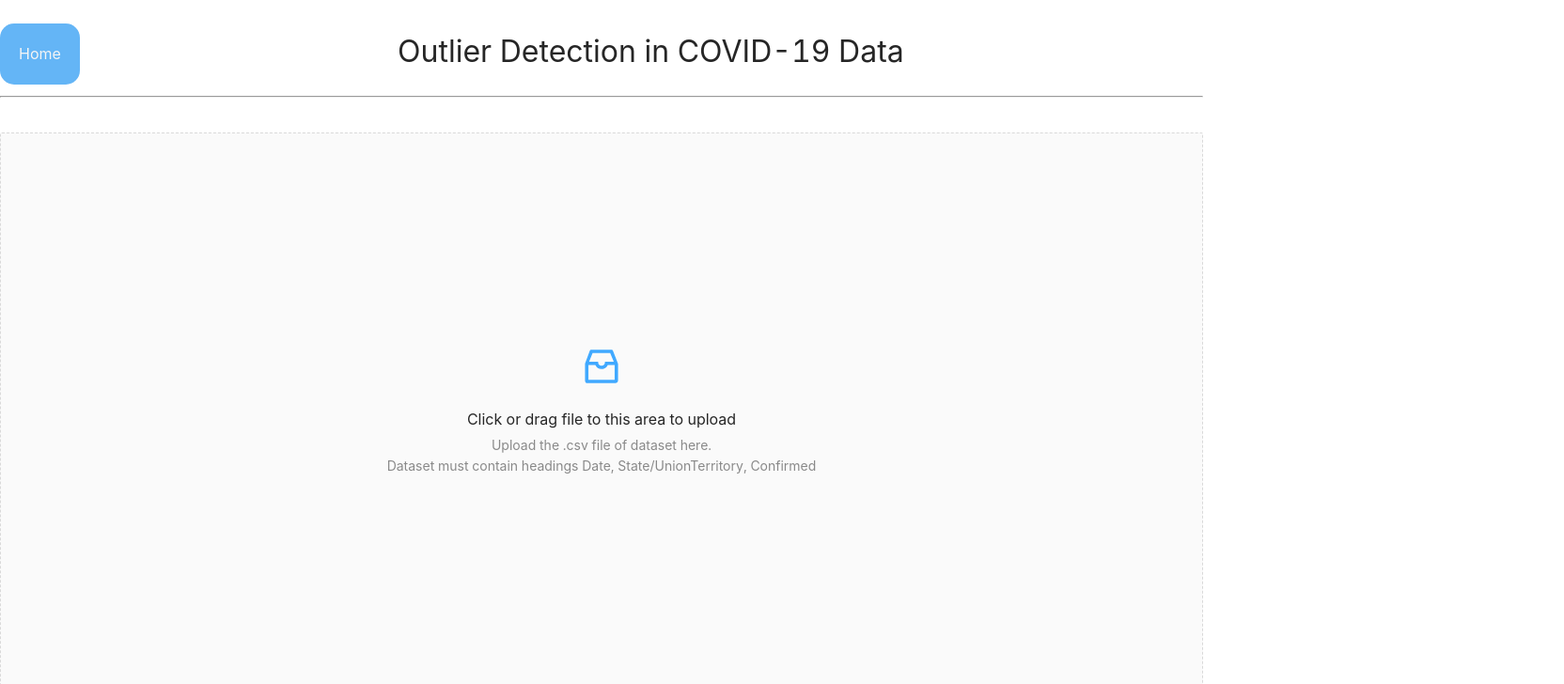
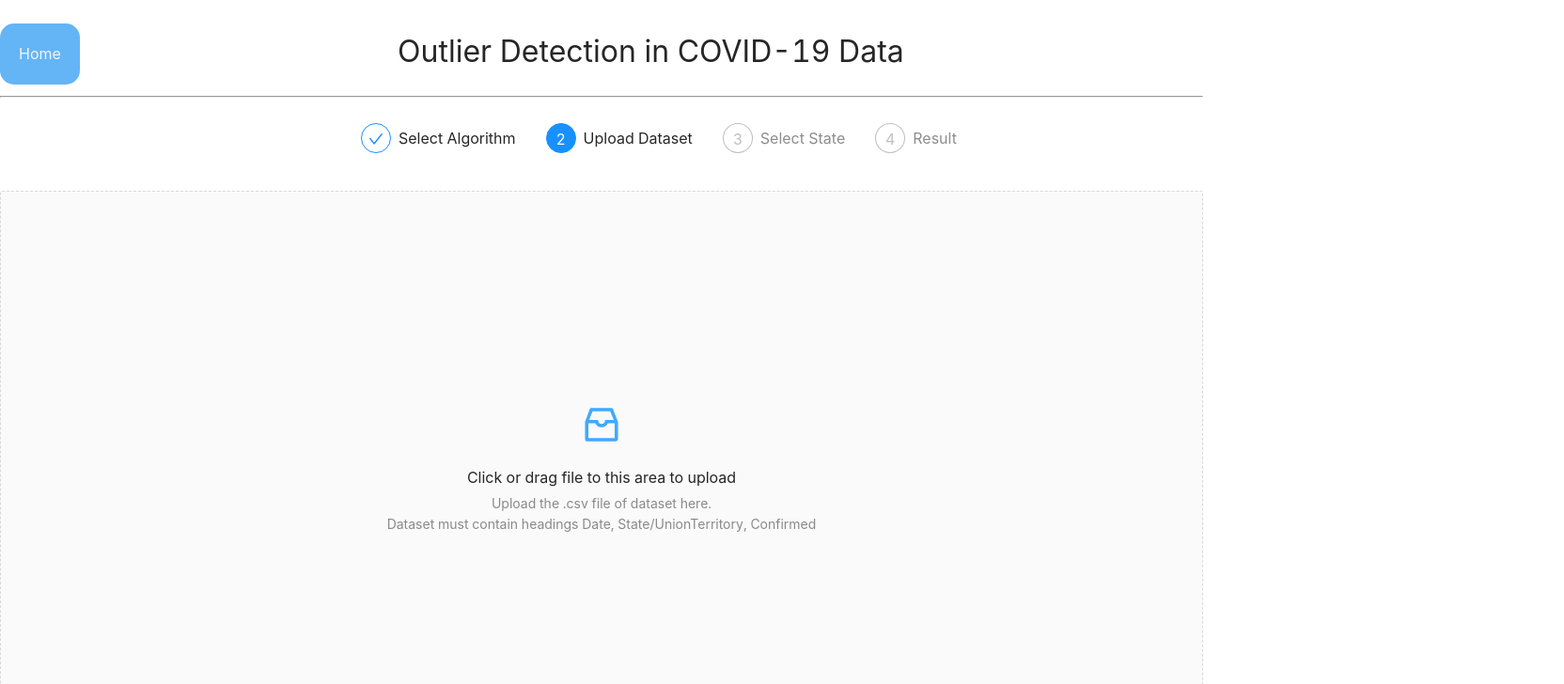
Before and after one commit to rottiakash/Final-Year-Project, a Next.js app in the folder frontend/: page /input/1 in a window 1280 px wide. Shown: the top 728 px of the page at 94% size, 1664 px wide, since content can reach past the window. Built offline with nearby package versions, Linux system fonts and the light colour scheme.

Commit message:
Added Steps Indicator

```diff
--- /dev/null
+++ b/frontend/Components/Steps/steps.tsx
@@ -0,0 +1,27 @@
+import { Steps } from "antd";
+import { FC } from "react";
+const { Step } = Steps;
+
+interface ProgressProps {
+  stage: number;
+}
+
+const Progress: FC<ProgressProps> = ({ stage }) => (
+  <Steps
+    current={stage}
+    style={{
+      marginTop: "20px",
+      marginBottom: "10px",
+      display: "block",
+      width: "100%",
+      marginLeft: "30%",
+    }}
+  >
+    <Step title="Select Algorithm" />
+    <Step title="Upload Dataset" />
+    <Step title="Select State" />
+    <Step title="Result" />
+  </Steps>
+);
+
+export default Progress;
--- a/frontend/pages/index.tsx
+++ b/frontend/pages/index.tsx
@@ -7,6 +7,7 @@ import * as a from "axios";
 import Header from "../Components/Header/header";
 import Container from "../Components/Container/container";
 import Spinner from "../Components/Spinner/spinner";
+import Progress from "../Components/Steps/steps";
 const axois = a.default;
 
 interface Algorithm {
@@ -27,6 +28,8 @@ const Index: FC<IndexProps> = ({ data }) => {
           <title>Outlier Detection</title>
         </Head>
         <Header heading={"Outlier Detection in COVID-19 Data"} />
+        <Progress stage={0} />
+        <div></div>
         <AlgoGrid data={data} setSpinning={setSpinning} />
       </Container>
     </Spinner>
--- a/frontend/pages/input/[aid].tsx
+++ b/frontend/pages/input/[aid].tsx
@@ -9,6 +9,7 @@ import { Select, Button, Form } from "antd";
 import Head from "next/head";
 import SampleDataset from "../../Components/SampleDataset/sample";
 import Spinner from "../../Components/Spinner/spinner";
+import Progress from "../../Components/Steps/steps";
 
 const { Option } = Select;
 const { Dragger } = Upload;
@@ -31,6 +32,7 @@ const InputComponent: FC = () => {
         else {
           setStates(info.file.response.states);
           setUploaded(true);
+          setStage(2);
           message.success(`${info.file.name} file uploaded successfully.`);
         }
       } else if (status === "error") {
@@ -42,6 +44,7 @@ const InputComponent: FC = () => {
   const [uploaded, setUploaded] = useState<Boolean>(false);
   const [spinning, setSpinning] = useState<boolean>(false);
   const [selected, setSelected] = useState<any>();
+  const [stage, setStage] = useState<number>(1);
   const [states, setStates] = useState<Array<string>>([]);
   const router = useRouter();
   const { aid } = router.query;
@@ -56,6 +59,7 @@ const InputComponent: FC = () => {
           <title>Outlier Detection</title>
         </Head>
         <Header heading={"Outlier Detection in COVID-19 Data"} showHome />
+        <Progress stage={stage} />
         {!uploaded && (
           <div>
             <Dragger {...props} style={{ marginTop: "30px" }}>
--- a/frontend/pages/result/[aid].tsx
+++ b/frontend/pages/result/[aid].tsx
@@ -4,6 +4,7 @@ import Header from "../../Components/Header/header";
 import * as a from "axios";
 import Container from "../../Components/Container/container";
 import Head from "next/head";
+import Progress from "../../Components/Steps/steps";
 
 const axios = a.default;
 interface ResultProps {
@@ -17,6 +18,7 @@ const Result: FC<ResultProps> = ({ output }) => {
         <title>Outlier Detection</title>
       </Head>
       <Header heading={"Outlier Detection in COVID-19 Data"} showHome />
+      <Progress stage={3} />
       <iframe srcDoc={output} style={{ width: "100%", height: "100%" }} />
     </Container>
   );
```
